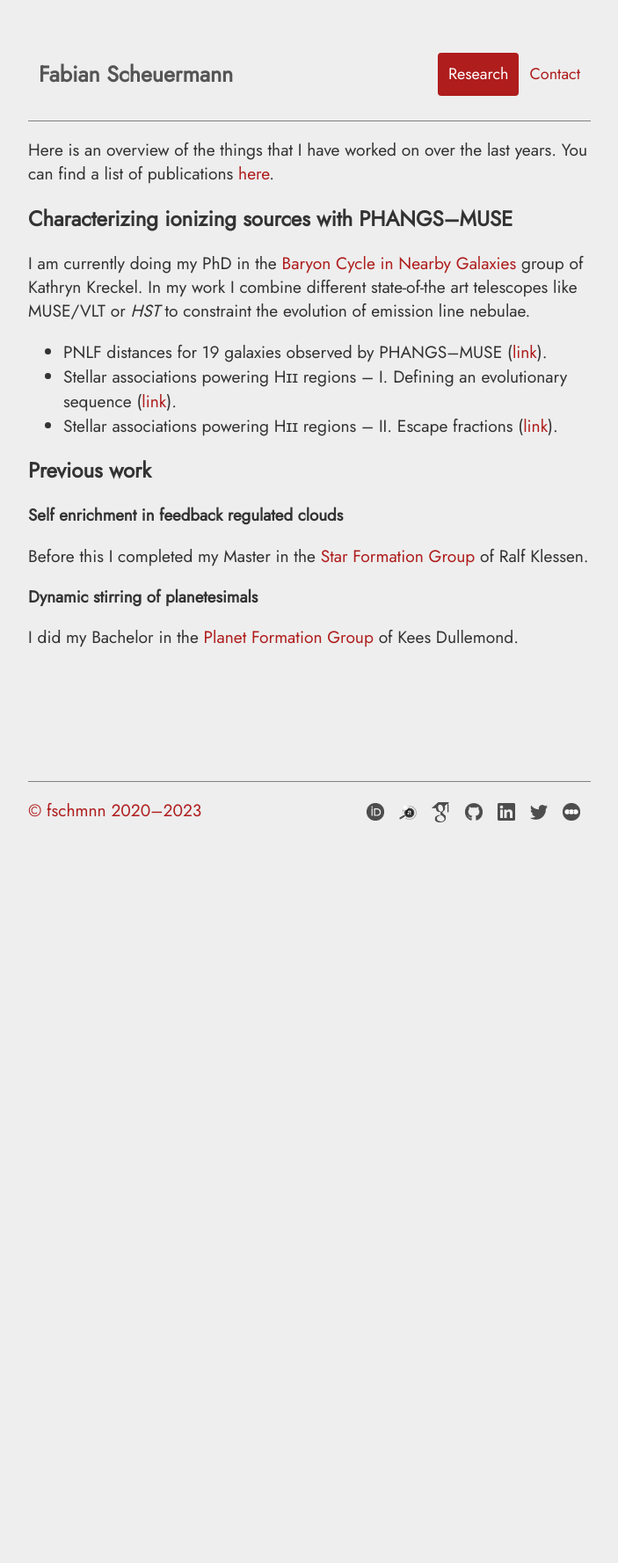
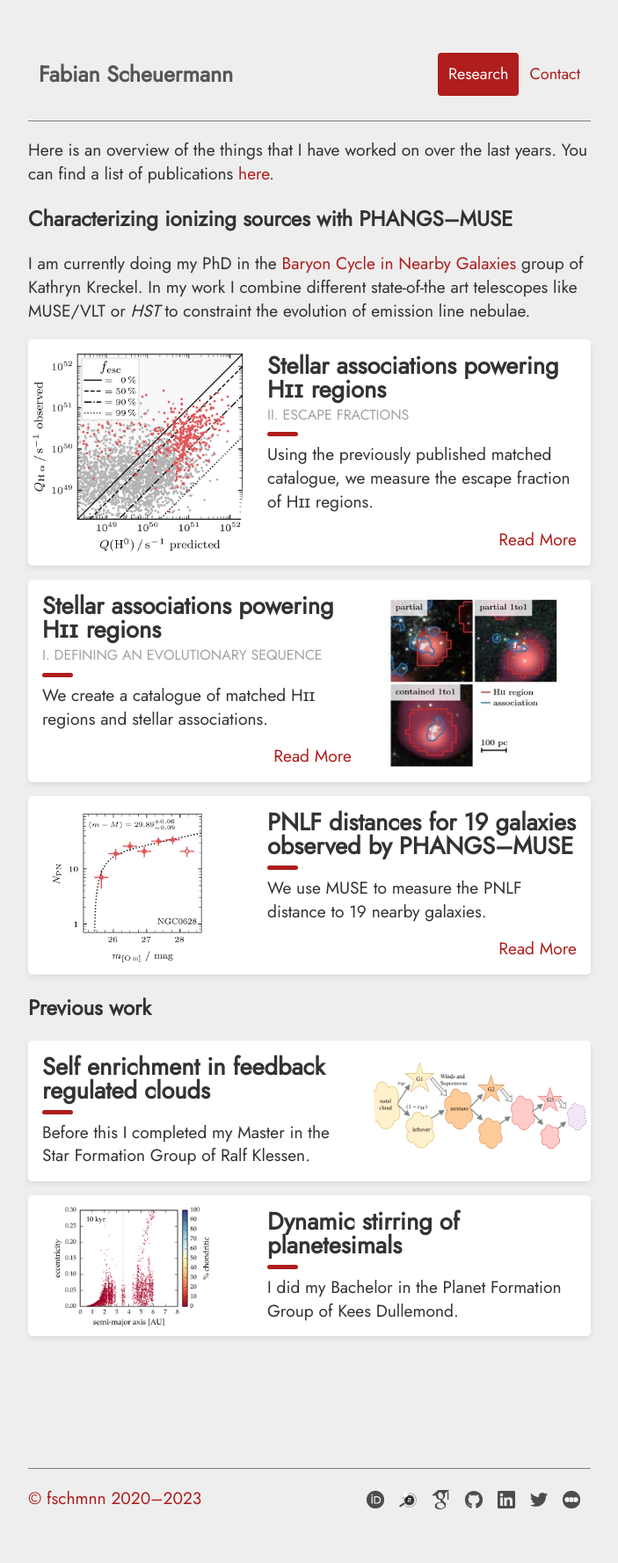
Before and after one commit to fschmnn/fschmnn.github.io, a Jekyll site: the page built from _pages/research.md, in a window 1280 px wide. Shown: the whole page at 88% size, without its empty margins (288-991 px from the left). Built offline with Jekyll 4.4.1, drawn with Linux system fonts in a browser that asks for light colours; before the commit the page ends 995 px from its top, so only the background shows below that.

Commit message:
2023.03.19 - introduce blog-cards for content

```diff
--- a/_includes/head.html
+++ b/_includes/head.html
@@ -4,11 +4,12 @@
 	<meta name="author" content="Fabian Scheuermann">
 	<link rel="shortcut icon" type="image/x-icon" href="/assets/favicon/favicon.ico">
 	<link rel="stylesheet" type="text/css" href="https://fonts.googleapis.com/css?family=Jost">
+    <link rel="stylesheet" type="text/css" href="//use.fontawesome.com/releases/v5.7.2/css/all.css">
 	<meta name="viewport" content="width=device-width, initial-scale=1.0">
 	<title>{{ page.title }}</title>
 	<!-- styles -->
 	<link href="/css/main.css" rel="stylesheet">
-
+	<link href="/css/card.css" rel="stylesheet">
     {% include mathjax.html %}
 
 	<!--
--- a/_pages/research.md
+++ b/_pages/research.md
@@ -10,18 +10,111 @@ Here is an overview of the things that I have worked on over the last years. You
 ## Characterizing ionizing sources with PHANGS–MUSE
 
 I am currently doing my PhD in the [Baryon Cycle in Nearby Galaxies](https://wwwstaff.ari.uni-heidelberg.de/kkreckel/) group of Kathryn Kreckel. In my work I combine different state-of-the art telescopes like MUSE/VLT or *HST* to constraint the evolution of emission line nebulae.
-* PNLF distances for 19 galaxies observed by PHANGS–MUSE ([link](/research/pnlf)).
-* Stellar associations powering Hɪɪ regions – I. Defining an evolutionary sequence ([link](/research/evolution)).
-* Stellar associations powering Hɪɪ regions – II. Escape fractions ([link](/research/escape_fractions)).
 
+<div class="blog-card">
+<div class="meta">
+    <div class="photo" style="background-image: url(/assets/img/escape_fraction.png)"></div>
+    <ul class="details">
+    <li class="date">Jul. 31, 2023</li>
+    <li class="tags">
+        <ul>
+        <li><a href="#">In preparation</a></li>
+        </ul>
+    </li>
+    </ul>
+</div>
+<div class="description">
+    <h1>Stellar associations powering Hɪɪ regions</h1>
+    <h2>II. Escape fractions</h2>
+    <p>Using the previously published matched catalogue, we measure the escape fraction of Hɪɪ regions.</p>
+    <p class="read-more">
+    <a href="/research/escape_fractions">Read More</a>
+    </p>
+</div>
+</div>
+
+<div class="blog-card alt">
+<div class="meta">
+    <div class="photo" style="background-image: url(/assets/img/HII_region_evolution.jpg)"></div>
+    <ul class="details">
+    <li class="date">Mar. 16, 2023</li>
+    <li class="tags">
+        <ul>
+        <li><a href="#">Accepted</a></li>
+        </ul>
+    </li>
+    </ul>
+</div>
+<div class="description">
+    <h1>Stellar associations powering Hɪɪ regions</h1>
+    <h2>I. Defining an evolutionary sequence</h2>
+    <p>We create a catalogue of matched Hɪɪ regions and stellar associations.</p>
+    <p class="read-more">
+    <a href="/research/evolution">Read More</a>
+    </p>
+</div>
+</div>
+
+<div class="blog-card">
+<div class="meta">
+    <div class="photo" style="background-image: url(/assets/img/pnlf_single.png)"></div>
+    <ul class="details">
+    <li class="author"><a href="#">Fabian Scheuermann</a></li>
+    <li class="date">Jan. 11, 2022</li>
+    <li class="tags">
+        <ul>
+        <li><a href="http://dx.doi.org/10.1093/mnras/stac110">MNRAS</a></li>
+        <li><a href="https://ui.adsabs.harvard.edu/abs/2022MNRAS.511.6087S">ADS</a></li>
+        <li><a href="https://arxiv.org/abs/2201.04641">arXiv</a></li>
+        </ul>
+    </li>
+    </ul>
+</div>
+<div class="description">
+    <h1>PNLF distances for 19 galaxies observed by PHANGS–MUSE</h1>
+    <p>We use MUSE to measure the PNLF distance to 19 nearby galaxies.</p>
+    <p class="read-more">
+    <a href="/research/pnlf">Read More</a>
+    </p>
+</div>
+</div>
 
 
 ## Previous work
 
-### Self enrichment in feedback regulated clouds
+<div class="blog-card alt">
+<div class="meta">
+    <div class="photo" style="background-image: url(/assets/img/msc_thesis.png)"></div>
+    <ul class="details">
+    <li class="date">Mar. 29, 2019</li>
+    <li class="tags">
+        <ul>
+        <li><a href="#">Master Thesis</a></li>
+        </ul>
+    </li>
+    </ul>
+</div>
+<div class="description">
+    <h1>Self enrichment in feedback regulated clouds</h1>
+    <p>Before this I completed my Master in the <a href="http://klessen.org/">Star Formation Group</a> of Ralf Klessen.</p>
+</div>
+</div>
 
-Before this I completed my Master in the [Star Formation Group](http://klessen.org/) of Ralf Klessen.
 
-### Dynamic stirring of planetesimals
-
-I did my Bachelor in the [Planet Formation Group](http://www.ita.uni-heidelberg.de/~dullemond/) of Kees Dullemond.
+<div class="blog-card">
+<div class="meta">
+    <div class="photo" style="background-image: url(/assets/img/bsc_thesis.png)"></div>
+    <ul class="details">
+    <li class="date">Oct. 07, 2016</li>
+    <li class="tags">
+        <ul>
+        <li><a href="#">Bachelor Thesis</a></li>
+        </ul>
+    </li>
+    </ul>
+</div>
+<div class="description">
+    <h1>Dynamic stirring of planetesimals</h1>
+    <p>I did my Bachelor in the <a href="http://www.ita.uni-heidelberg.de/~dullemond/">Planet Formation Group</a> of Kees Dullemond.</p>
+</div>
+</div>
--- /dev/null
+++ b/css/card.css
@@ -0,0 +1,192 @@
+@charset "UTF-8";
+/*PEN STYLES*/
+
+/*taken from: https://codepen.io/ChynoDeluxe/pen/bdXeqQ*/
+
+* {
+  box-sizing: border-box;
+}
+
+body {
+  /*background: #f1f1f1;/*
+  /*margin: 2rem;*/
+}
+
+.blog-card {
+  display: flex;
+  flex-direction: column;
+  margin: 1rem auto;
+  box-shadow: 0 3px 7px -1px rgba(0, 0, 0, 0.1);
+  margin-bottom: 1.6%;
+  background: #fff;
+  line-height: 1.4;
+  font-family: "Jost", sans-serif;
+  border-radius: 5px;
+  overflow: hidden;
+  z-index: 0;
+}
+.blog-card a {
+  color: inherit;
+}
+.blog-card a:hover {
+  color: rgb(175, 29, 29);
+}
+/*.blog-card:hover .photo {
+  transform: scale(1.3) rotate(3deg);
+}*/
+.blog-card .meta {
+  position: relative;
+  z-index: 0;
+  height: 200px;
+}
+.blog-card .photo {
+  position: absolute;
+  top: 0;
+  right: 0;
+  bottom: 0;
+  left: 0;
+  background-size: cover;
+  background-position: center;
+  transition: transform 0.2s;
+}
+.blog-card .details,
+.blog-card .details ul {
+  margin: auto;
+  padding: 0;
+  list-style: none;
+}
+.blog-card .details {
+  position: absolute;
+  top: 0;
+  bottom: 0;
+  left: -100%;
+  margin: auto;
+  transition: left 0.2s;
+  background: rgba(0, 0, 0, 0.6);
+  color: #fff;
+  padding: 10px;
+  width: 100%;
+  font-size: 0.9rem;
+}
+/*.blog-card .details a {
+  -webkit-text-decoration: dotted underline;
+          text-decoration: dotted underline;
+}*/
+.blog-card .details ul li {
+  display: inline-block;
+}
+.blog-card .details .author:before {
+  font-family: "Font Awesome 5 Free";
+  margin-right: 10px;
+  content: "\f007";
+}
+.blog-card .details .date:before {
+  font-family: "Font Awesome 5 Free";
+  margin-right: 10px;
+  content: "\f133";
+}
+.blog-card .details .tags ul:before {
+  font-family: "Font Awesome 5 Free";
+  content: "\23";
+  margin-right: 10px;
+}
+.blog-card .details .tags li {
+  margin-right: 2px;
+}
+.blog-card .details .tags li:first-child {
+  margin-left: -4px;
+}
+.blog-card .description {
+  padding: 1rem;
+  background: #fff;
+  position: relative;
+  z-index: 1;
+}
+.blog-card .description h1,
+.blog-card .description h2 {
+  font-family: "Jost", sans-serif;
+}
+.blog-card .description h1 {
+  line-height: 1;
+  margin: 0;
+  font-size: 1.7rem;
+}
+.blog-card .description h2 {
+  font-size: 1rem;
+  font-weight: 300;
+  text-transform: uppercase;
+  color: #a2a2a2;
+  margin-top: 5px;
+}
+.blog-card .description .read-more {
+  text-align: right;
+}
+.blog-card .description .read-more a {
+  color: rgb(175, 29, 29);
+  display: inline-block;
+  position: relative;
+}
+.blog-card .description .read-more a:after {
+  margin-left: -10px;
+  opacity: 0;
+  vertical-align: middle;
+  transition: margin 0.3s, opacity 0.3s;
+}
+.blog-card .description .read-more a:hover:after {
+  margin-left: 5px;
+  opacity: 1;
+}
+.blog-card p {
+  position: relative;
+  margin: 1rem 0 0;
+}
+.blog-card p:first-of-type {
+  margin-top: 1.25rem;
+}
+.blog-card p:first-of-type:before {
+  content: "";
+  position: absolute;
+  height: 5px;
+  background: rgb(175, 29, 29);
+  width: 35px;
+  top: -0.75rem;
+  border-radius: 3px;
+}
+.blog-card:hover .details {
+  left: 0%;
+}
+@media (min-width: 640px) {
+  .blog-card {
+    flex-direction: row;
+    max-width: 700px;
+  }
+  .blog-card .meta {
+    flex-basis: 40%;
+    height: auto;
+  }
+  .blog-card .description {
+    flex-basis: 60%;
+  }
+  .blog-card .description:before {
+    transform: skewX(-3deg);
+    content: "";
+    background: #fff;
+    width: 30px;
+    position: absolute;
+    left: -10px;
+    top: 0;
+    bottom: 0;
+    z-index: -1;
+  }
+  .blog-card.alt {
+    flex-direction: row-reverse;
+  }
+  .blog-card.alt .description:before {
+    left: inherit;
+    right: -10px;
+    transform: skew(3deg);
+  }
+  .blog-card.alt .details {
+    padding-left: 25px;
+  }
+}
```
Also changed, not shown: _pages/travel.md (+80 -8 lines), assets/img/HII_region_evolution.jpg (added), assets/img/ascona.jpg (added), assets/img/bsc_thesis.png (added), assets/img/escape_fraction.PNG (added), assets/img/florence.jpg (added), assets/img/la.jpg (added), assets/img/msc_thesis.png (added), assets/img/pnlf_single.PNG (added), assets/img/valencia.jpg (added), index.md (line endings or trailing spaces).
